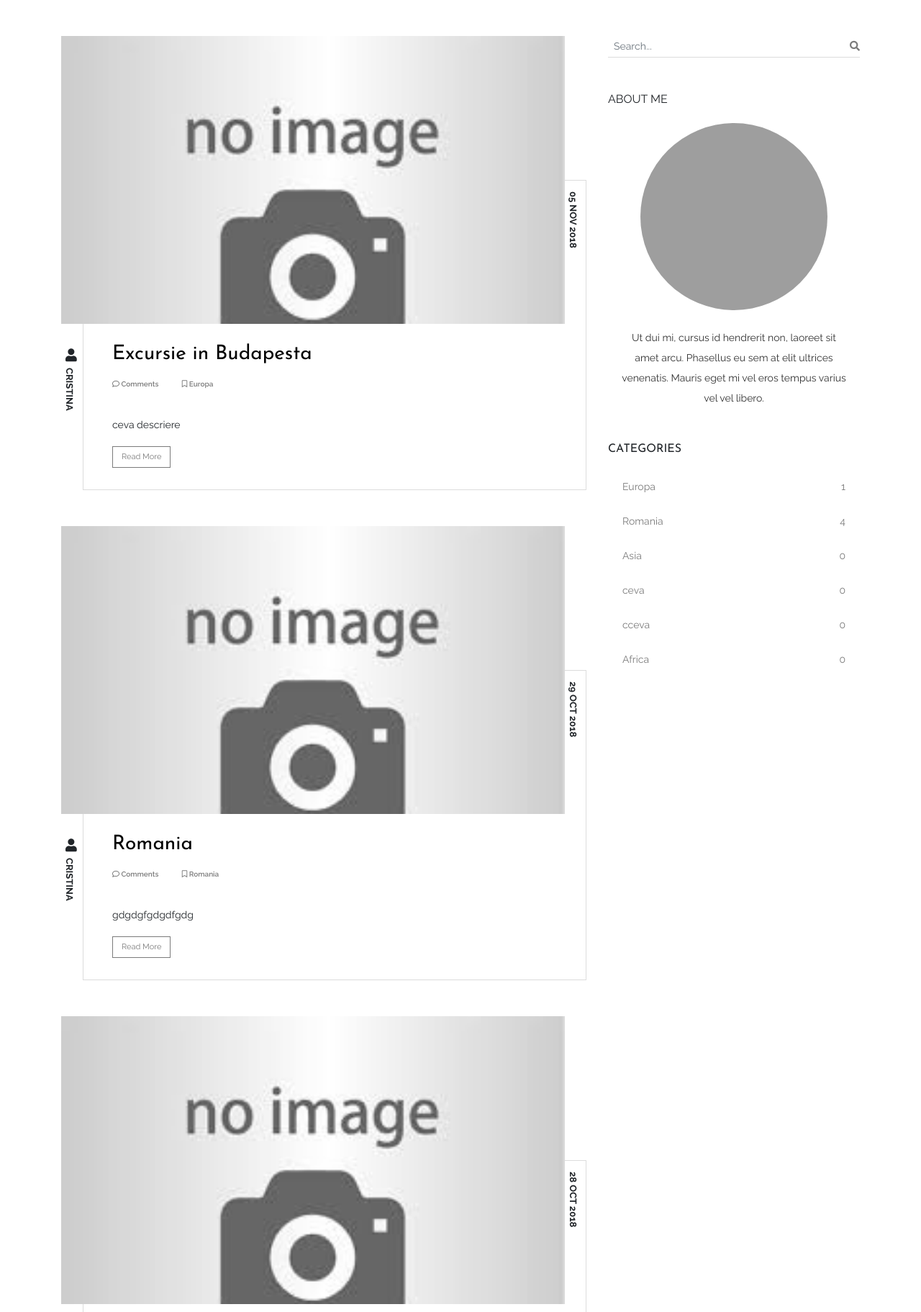
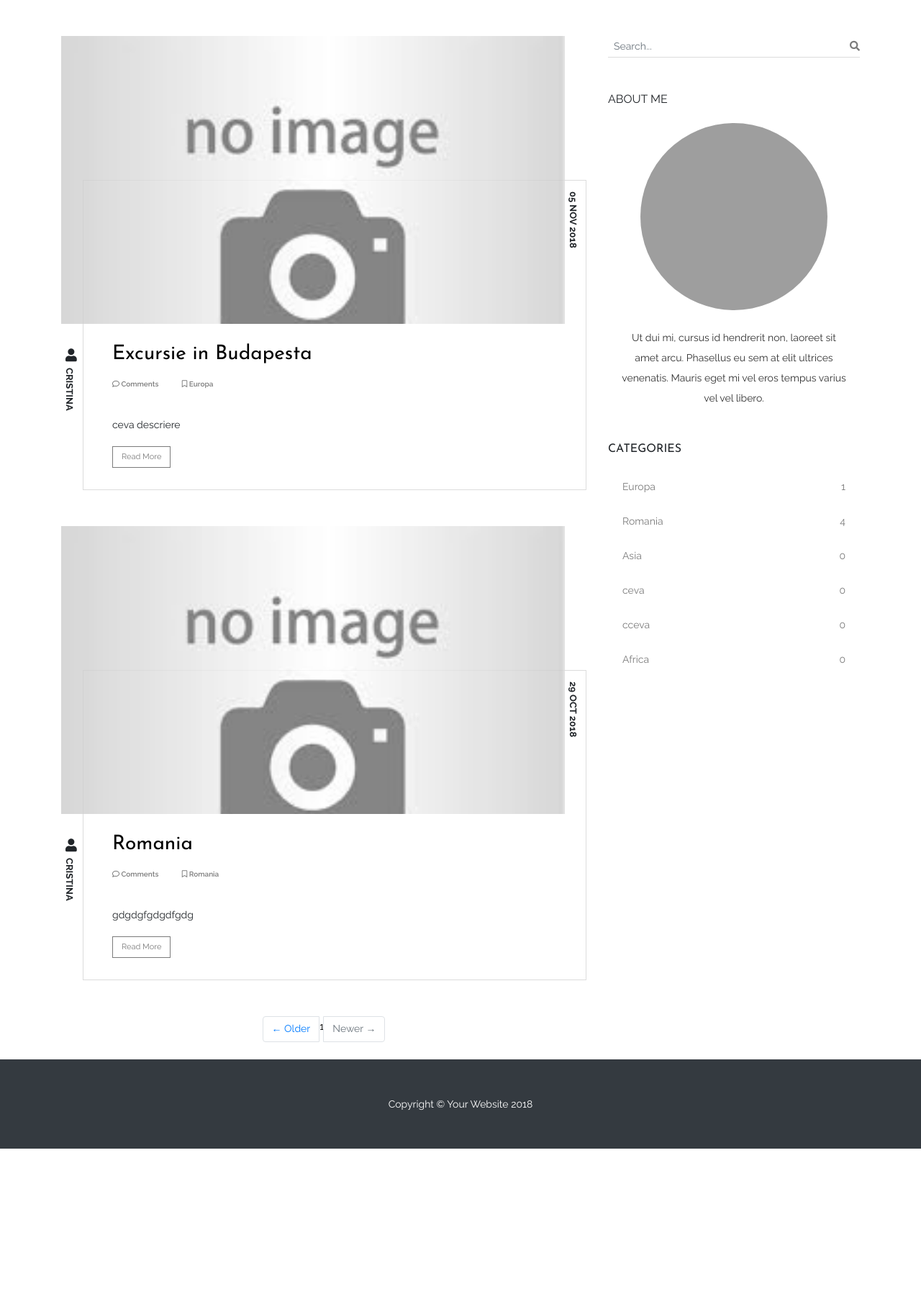
Before and after one commit to CristinaBizoi/blog, a PHP site: page / in a window 1280 px wide. Shown: the part 97-1920 px from the top of the page at 72% size. After the commit the page ends 1693 px from the top, so only its background shows below. Run offline with PHP 8.4, Linux system fonts and the light colour scheme; data comes from the database, SQL or seed files in the repository; some libraries are stand-ins or nearby versions; grey boxes are pictures that could not be loaded.

Commit message:
effects for images and pagination

```diff
--- a/index.php
+++ b/index.php
@@ -34,19 +34,35 @@
         $id_categorie = "";
         $where ="1";
     }
+      //paginare
+      if(!isset($_GET['page'])){
+        $page = 1;
+      }else{
+        $page = $_GET['page'];
+      }
 
+      $results_per_page = 2;
+      $page_first_results = ($page - 1)*$results_per_page;
+
+    //selecteaza articolele
       $sql1= "SELECT `articole`.`id`, `articole`.`id_categorie`, `articole`.`id_admin`, `articole`.`poza`, `articole`.`descriere`, `articole`.`nume`, `articole`.`data_adaugare`,
             `articole`.`status`, `categorii`.`id` as `id_categorie`, `categorii`.`nume` as `nume_categorie`, `utilizatori`.`id` as `id_utilizator`, `utilizatori`.`username` as `nume_utilizator`
             FROM `articole`
             LEFT JOIN `categorii` ON `articole`.`id_categorie` = `categorii`.`id`
             LEFT JOIN `utilizatori` ON `articole`.`id_admin` = `utilizatori`.`id`
-            WHERE `articole`.`status` = '1' AND ".$where." ORDER BY `data_adaugare` desc";
+            WHERE `articole`.`status` = '1' AND ".$where."
+             ORDER BY `data_adaugare` desc
+             LIMIT ".$page_first_results.", ".$results_per_page."";
 
             // echo $sql1;
+            // exit();
       $result1 = mysqli_query($con, $sql1);
       $articles = getArray($result1);
+      $number_of_results =  mysqli_num_rows($result1);
+
+      $number_of_pages = ceil( $number_of_results / $results_per_page);
+       // jumbotron
       $data_azi = date("Y-m-d H:i:s");
-
       $sql2= "SELECT `homepage_images`.`id`, `homepage_images`.`poza`, `homepage_images`.`titlu`
             FROM `homepage_images`
             WHERE (`homepage_images`.`data_start`<'".$data_azi."') AND ('".$data_azi."' < `homepage_images`.`data_end`) AND `homepage_images`.`status`= '1'
@@ -55,8 +71,11 @@
 
       // echo $sql2;
       // exit();
+
       $result2 = mysqli_query($con, $sql2);
       $jumbotron = getRow($result2);
+
+
       $iesire = closedb ($con);
       include("./header.php");
 ?>
@@ -94,7 +113,7 @@
           ?>
           <article class="article-description">
             <div class="image-media">
-              <img class="image-description" src="./public/images/<?php echo  $poza_articol;?>" alt="Card image cap">
+              <img class="image-description hover " src="./public/images/<?php echo  $poza_articol;?>" alt="Card image cap">
             </div>
             <div class="entry-text">
               <div class="publish-date transform-uppercase">
@@ -129,6 +148,12 @@
             <li class="page-item">
               <a class="page-link" href="#">&larr; Older</a>
             </li>
+            <?php
+              for($page=1; $page<= $number_of_pages; $page++){
+                echo '<a href="./index.php?page='.$page.'">'.$page.'</a>';
+              }
+
+            ?>
             <li class="page-item disabled">
               <a class="page-link" href="#">Newer &rarr;</a>
             </li>
--- a/public/css/style.css
+++ b/public/css/style.css
@@ -89,6 +89,21 @@
 }
 .entry-summary{
     padding-top: 30px;
+}
+/* imagine efect */
+.hover{
+    -webkit-transform: scale(1);
+    transform: scale(1);
+    -webkit-filter: opacity(80%);
+	filter: opacity(80%);
+	-webkit-transition: .3s ease-in-out;
+	transition: .3s ease-in-out;
+}
+.hover:hover {
+	-webkit-transform: scale(1.1);
+    transform: scale(1.1);
+    -webkit-filter: grayscale(0);
+	filter: grayscale(0);
 }
 .image-description{
     width:100%;
@@ -191,6 +206,12 @@
     background-size: cover;
     height: 670px;
 }
+
+/* carousel style */
+.carousel-item{
+    max-height: 450px;
+    -webkit-transform: scale(0.5);
+}
 .comments-title{
     position: relative;
     top: -32px;
```
